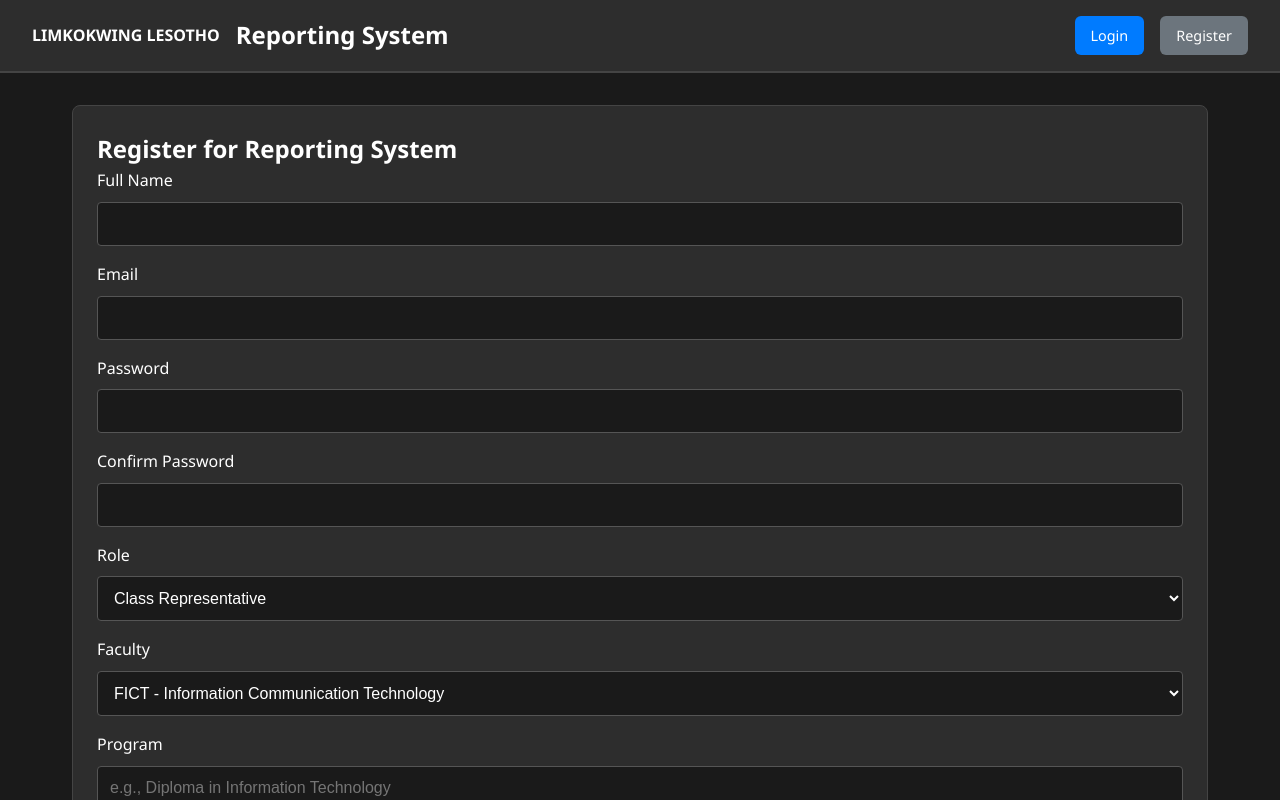
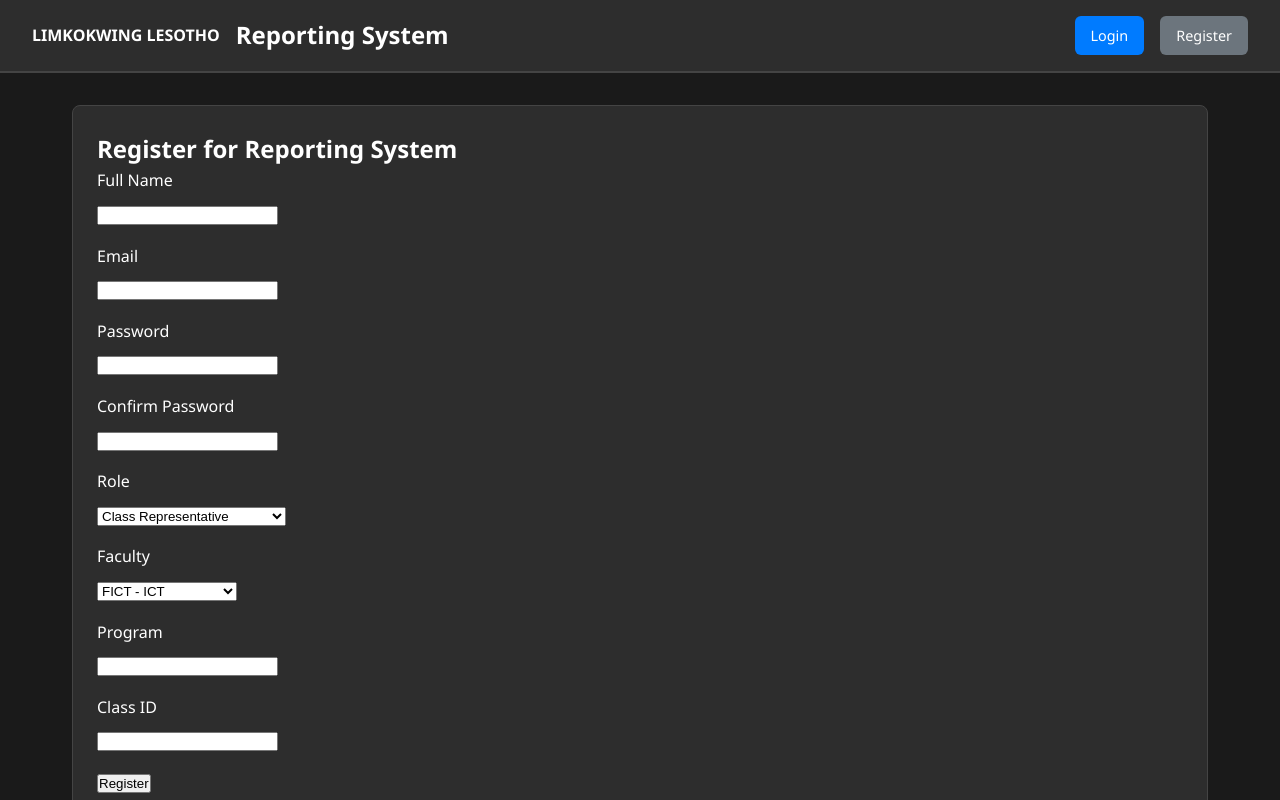
Before and after one commit to paballophuthi/LUCT-REPORTING-SYSTEM, a React (Create React App) app in the folder frontend/: page /register in a window 1280 px wide. Shown: the top 800 px of the page. Built offline with nearby package versions, Linux system fonts and the light colour scheme; no server answers.

Commit message:
Fix login/register to use correct backend /api URL

```diff
--- a/frontend/src/components/auth/Login.js
+++ b/frontend/src/components/auth/Login.js
@@ -1,31 +1,21 @@
 import React, { useState } from 'react';
-import { useAuth } from '../../context/AuthContext';
 import { useNavigate } from 'react-router-dom';
+import { loginUser } from '../../api/api'; // ✅ import api directly
 
 const Login = () => {
-  const [formData, setFormData] = useState({
-    email: '',
-    password: ''
-  });
+  const [formData, setFormData] = useState({ email: '', password: '' });
   const [error, setError] = useState('');
   const [loading, setLoading] = useState(false);
-
-  const { login } = useAuth();
   const navigate = useNavigate();
 
-  const handleChange = (e) => {
-    setFormData({
-      ...formData,
-      [e.target.name]: e.target.value
-    });
-  };
+  const handleChange = (e) => setFormData({ ...formData, [e.target.name]: e.target.value });
 
   const handleSubmit = async (e) => {
     e.preventDefault();
     setLoading(true);
     setError('');
 
-    const result = await login(formData.email, formData.password);
+    const result = await loginUser(formData);
 
     if (result.success) {
       navigate('/dashboard');
@@ -43,41 +33,21 @@ const Login = () => {
 
       <form onSubmit={handleSubmit}>
         <div className="form-group">
-          <label className="form-label">Email</label>
-          <input
-            type="email"
-            name="email"
-            value={formData.email}
-            onChange={handleChange}
-            className="form-input"
-            required
-          />
+          <label>Email</label>
+          <input type="email" name="email" value={formData.email} onChange={handleChange} required />
         </div>
 
         <div className="form-group">
-          <label className="form-label">Password</label>
-          <input
-            type="password"
-            name="password"
-            value={formData.password}
-            onChange={handleChange}
-            className="form-input"
-            required
-          />
+          <label>Password</label>
+          <input type="password" name="password" value={formData.password} onChange={handleChange} required />
         </div>
 
-        <button
-          type="submit"
-          className="btn btn-primary"
-          disabled={loading}
-        >
+        <button type="submit" disabled={loading}>
           {loading ? 'Logging in...' : 'Login'}
         </button>
       </form>
 
-      <p style={{ marginTop: '1rem', color: '#ccc' }}>
-        Don't have an account? <a href="/register" style={{ color: '#fff' }}>Register here</a>
-      </p>
+      <p>Don't have an account? <a href="/register">Register here</a></p>
     </div>
   );
 };
--- a/frontend/src/components/auth/Register.js
+++ b/frontend/src/components/auth/Register.js
@@ -1,6 +1,6 @@
 import React, { useState } from 'react';
-import { useAuth } from '../../context/AuthContext';
 import { useNavigate } from 'react-router-dom';
+import { registerUser } from '../../api/api'; // ✅ import api directly
 
 const Register = () => {
   const [formData, setFormData] = useState({
@@ -15,15 +15,10 @@ const Register = () => {
   });
   const [error, setError] = useState('');
   const [loading, setLoading] = useState(false);
-
-  const { register } = useAuth();
   const navigate = useNavigate();
 
   const handleChange = (e) => {
-    setFormData({
-      ...formData,
-      [e.target.name]: e.target.value
-    });
+    setFormData({ ...formData, [e.target.name]: e.target.value });
   };
 
   const handleSubmit = async (e) => {
@@ -45,7 +40,7 @@ const Register = () => {
 
     const { confirmPassword, ...submitData } = formData;
 
-    const result = await register(submitData);
+    const result = await registerUser(submitData);
 
     if (result.success) {
       navigate('/dashboard');
@@ -62,63 +57,34 @@ const Register = () => {
       {error && <div className="error-message">{error}</div>}
 
       <form onSubmit={handleSubmit}>
+        {/* Full Name */}
         <div className="form-group">
           <label className="form-label">Full Name</label>
-          <input
-            type="text"
-            name="name"
-            value={formData.name}
-            onChange={handleChange}
-            className="form-input"
-            required
-          />
+          <input type="text" name="name" value={formData.name} onChange={handleChange} required />
         </div>
 
+        {/* Email */}
         <div className="form-group">
           <label className="form-label">Email</label>
-          <input
-            type="email"
-            name="email"
-            value={formData.email}
-            onChange={handleChange}
-            className="form-input"
-            required
-          />
+          <input type="email" name="email" value={formData.email} onChange={handleChange} required />
         </div>
 
+        {/* Password */}
         <div className="form-group">
           <label className="form-label">Password</label>
-          <input
-            type="password"
-            name="password"
-            value={formData.password}
-            onChange={handleChange}
-            className="form-input"
-            required
-          />
+          <input type="password" name="password" value={formData.password} onChange={handleChange} required />
         </div>
 
+        {/* Confirm Password */}
         <div className="form-group">
           <label className="form-label">Confirm Password</label>
-          <input
-            type="password"
-            name="confirmPassword"
-            value={formData.confirmPassword}
-            onChange={handleChange}
-            className="form-input"
-            required
-          />
+          <input type="password" name="confirmPassword" value={formData.confirmPassword} onChange={handleChange} required />
         </div>
 
+        {/* Role */}
         <div className="form-group">
           <label className="form-label">Role</label>
-          <select
-            name="role"
-            value={formData.role}
-            onChange={handleChange}
-            className="form-input"
-            required
-          >
+          <select name="role" value={formData.role} onChange={handleChange} required>
             <option value="student">Class Representative</option>
             <option value="lecturer">Lecturer</option>
             <option value="prl">Principal Lecturer (PRL)</option>
@@ -127,57 +93,34 @@ const Register = () => {
           </select>
         </div>
 
+        {/* Faculty */}
         <div className="form-group">
           <label className="form-label">Faculty</label>
-          <select
-            name="faculty"
-            value={formData.faculty}
-            onChange={handleChange}
-            className="form-input"
-            required
-          >
-            <option value="FICT">FICT - Information Communication Technology</option>
-            <option value="FBMG">FBMG - Business Management and Governance</option>
-            <option value="FABE">FABE - Architecture and Built Environment</option>
+          <select name="faculty" value={formData.faculty} onChange={handleChange} required>
+            <option value="FICT">FICT - ICT</option>
+            <option value="FBMG">FBMG - Business</option>
+            <option value="FABE">FABE - Architecture</option>
           </select>
         </div>
 
+        {/* Program */}
         <div className="form-group">
           <label className="form-label">Program</label>
-          <input
-            type="text"
-            name="program"
-            value={formData.program}
-            onChange={handleChange}
-            className="form-input"
-            placeholder="e.g., Diploma in Information Technology"
-          />
+          <input type="text" name="program" value={formData.program} onChange={handleChange} />
         </div>
 
+        {/* Class ID */}
         <div className="form-group">
           <label className="form-label">Class ID</label>
-          <input
-            type="text"
-            name="class_id"
-            value={formData.class_id}
-            onChange={handleChange}
-            className="form-input"
-            placeholder="e.g., DIT2023A"
-          />
+          <input type="text" name="class_id" value={formData.class_id} onChange={handleChange} />
         </div>
 
-        <button
-          type="submit"
-          className="btn btn-primary"
-          disabled={loading}
-        >
+        <button type="submit" disabled={loading}>
           {loading ? 'Registering...' : 'Register'}
         </button>
       </form>
 
-      <p style={{ marginTop: '1rem', color: '#ccc' }}>
-        Already have an account? <a href="/login" style={{ color: '#fff' }}>Login here</a>
-      </p>
+      <p>Already have an account? <a href="/login">Login here</a></p>
     </div>
   );
 };
--- a/frontend/src/services/api.js
+++ b/frontend/src/services/api.js
@@ -15,19 +15,33 @@ const api = axios.create({
   },
 });
 
-// 🩺 Optional: Check backend connection
-api.get('/health')
-  .then(() => console.log('✅ Backend connected at:', API_BASE_URL))
-  .catch((err) => console.error('❌ Backend connection failed:', err.message));
+// 🧠 Auth endpoints
+export const loginUser = async (credentials) => {
+  try {
+    const res = await api.post('/auth/login', credentials);
+    return { success: true, data: res.data };
+  } catch (err) {
+    return { success: false, error: err.response?.data?.error || err.message };
+  }
+};
 
-// 🧠 Auth endpoints
-export const loginUser = (credentials) => api.post('/auth/login', credentials);
-export const registerUser = (data) => api.post('/auth/register', data);
+export const registerUser = async (data) => {
+  try {
+    const res = await api.post('/auth/register', data);
+    return { success: true, data: res.data };
+  } catch (err) {
+    return { success: false, error: err.response?.data?.error || err.message };
+  }
+};
 
-// 🩺 Health check endpoint
-export const checkHealth = () => api.get('/health');
-
-// 🐞 Debug endpoint (optional)
-export const getRoutes = () => api.get('/debug/routes');
+// 🩺 Health check
+export const checkHealth = async () => {
+  try {
+    const res = await api.get('/health');
+    return { success: true, data: res.data };
+  } catch (err) {
+    return { success: false, error: err.response?.data?.error || err.message };
+  }
+};
 
 export default api;
```
Also changed, not shown: 1 other file (tests, documents, lock files or other folders).
